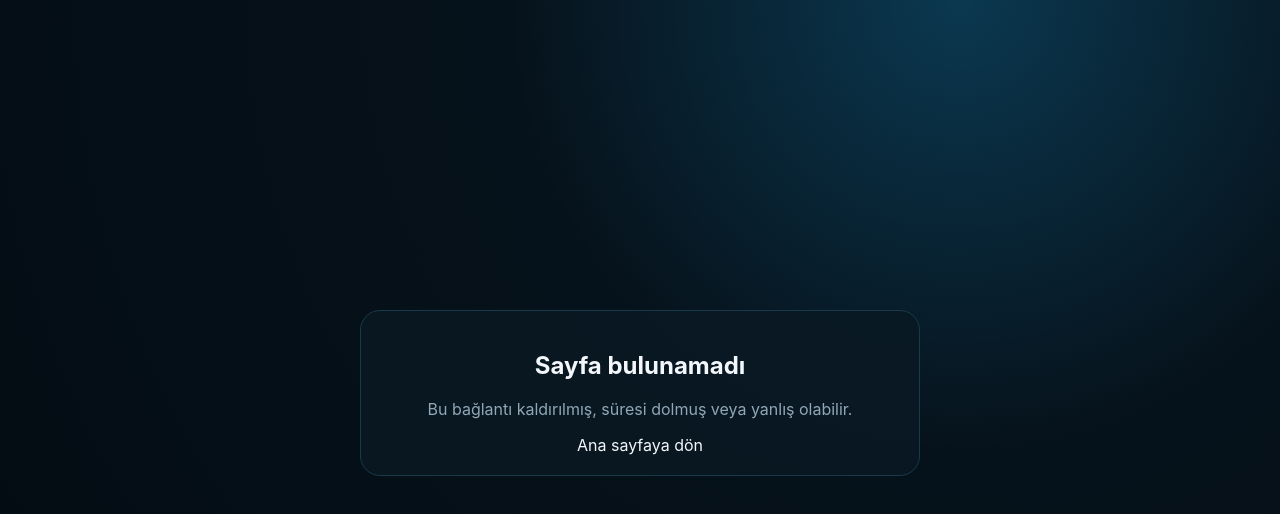
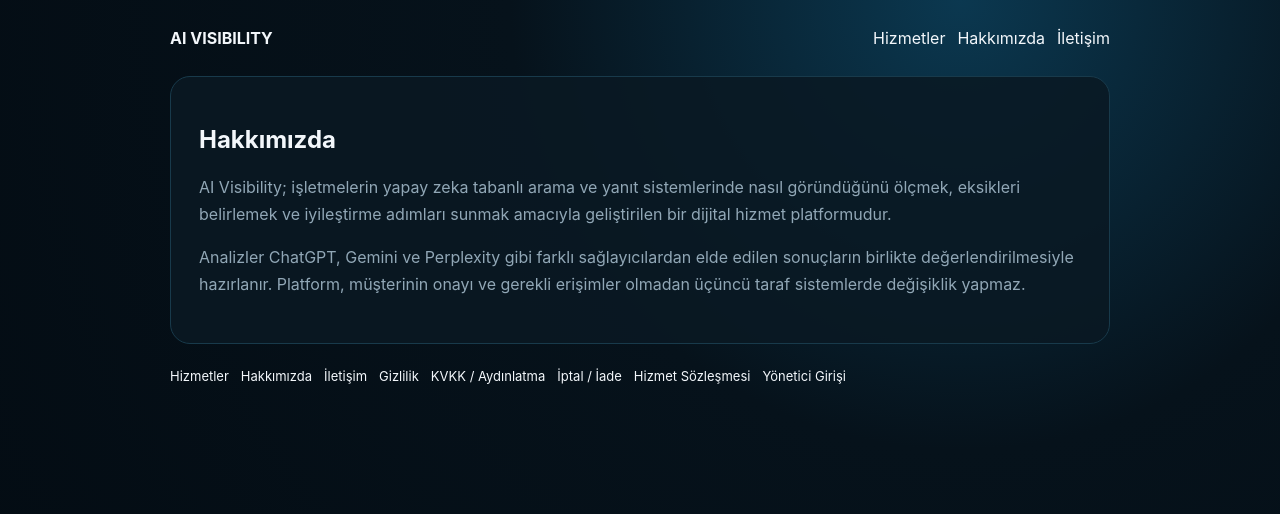
Before and after one commit to mehmetozan-5858/ai-visibility, a Next.js app: page /hakkimizda in a window 1280 px wide. Before the commit this address had no page. Shown: the top 514 px of the page. Built offline with nearby package versions, Linux system fonts and the light colour scheme.

Commit message:
Add public hakkimizda page

```diff
--- /dev/null
+++ b/app/hakkimizda/page.js
@@ -0,0 +1,6 @@
+import PublicPage from "../../components/PublicPage";
+export const metadata={title:"Hakkımızda | AI Visibility"};
+export default function Page(){return <PublicPage title="Hakkımızda">
+  <p>AI Visibility; işletmelerin yapay zeka tabanlı arama ve yanıt sistemlerinde nasıl göründüğünü ölçmek, eksikleri belirlemek ve iyileştirme adımları sunmak amacıyla geliştirilen bir dijital hizmet platformudur.</p>
+  <p>Analizler ChatGPT, Gemini ve Perplexity gibi farklı sağlayıcılardan elde edilen sonuçların birlikte değerlendirilmesiyle hazırlanır. Platform, müşterinin onayı ve gerekli erişimler olmadan üçüncü taraf sistemlerde değişiklik yapmaz.</p>
+</PublicPage>}
```
